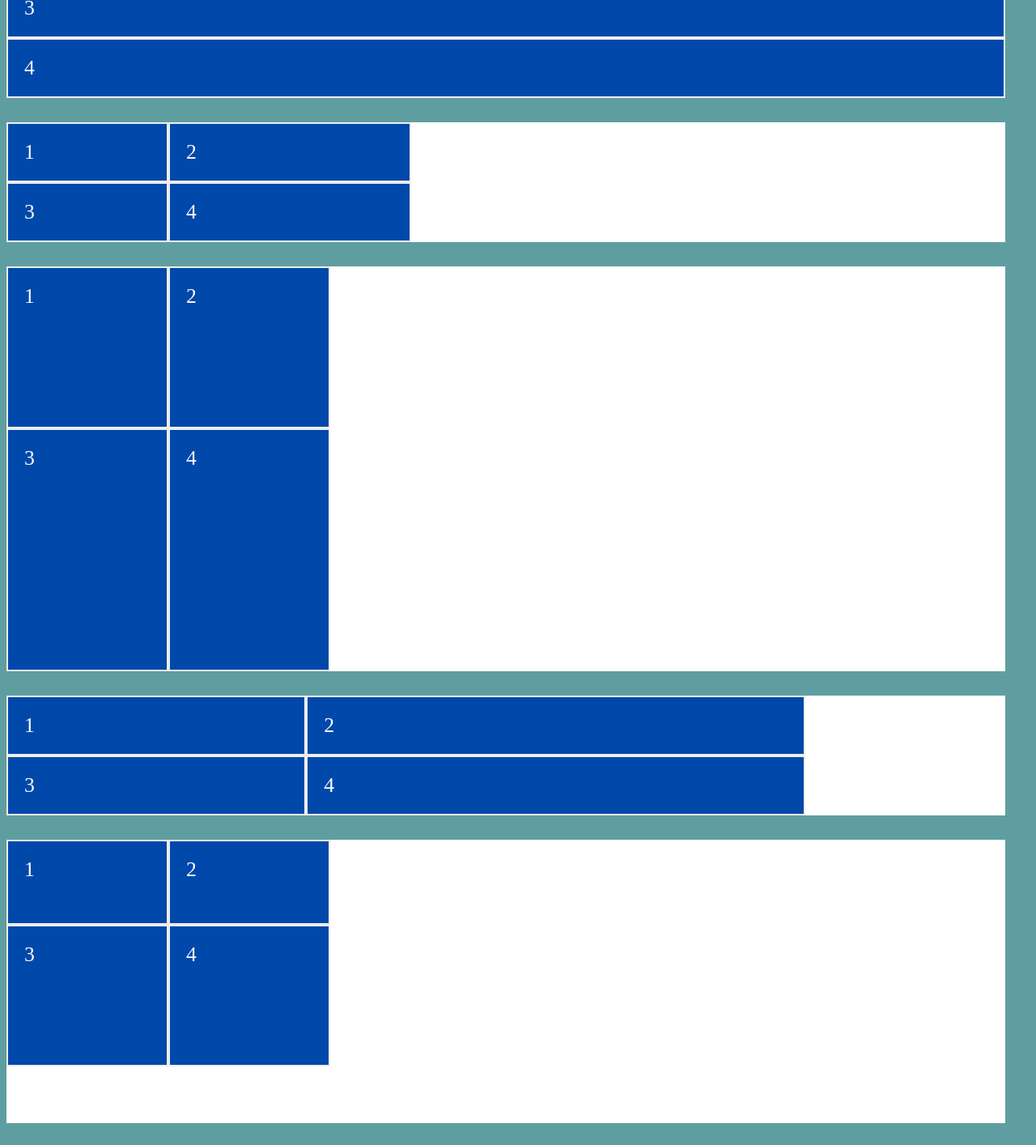
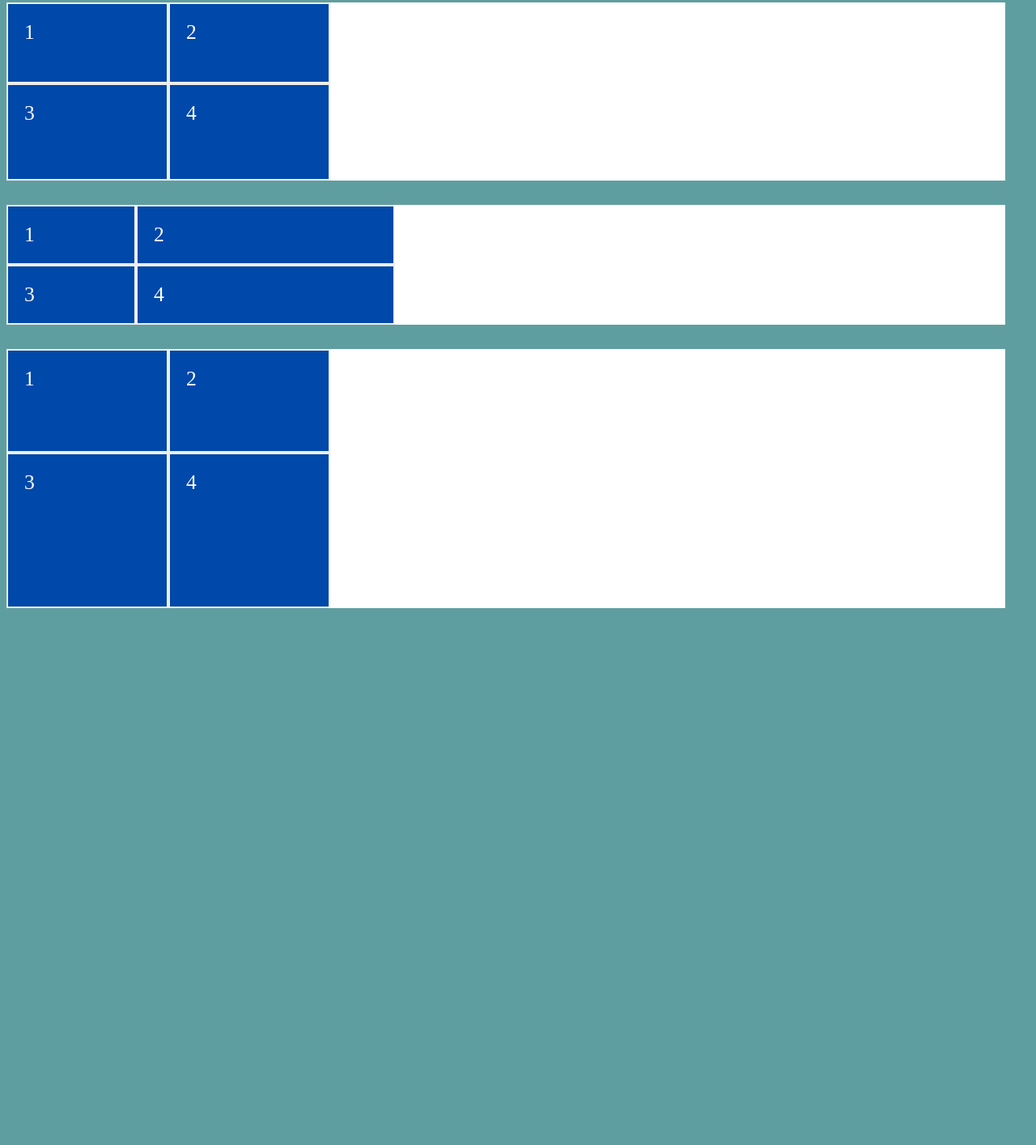
Before and after one commit to HemanthAvi/CSS-Grid-Project, a plain HTML site: page index.html in a window 1280 px wide. Shown: the part 205-1619 px from the top of the page at 81% size. After the commit the page ends 964 px from the top, so only its background shows below. Drawn offline with Linux system fonts and the light colour scheme.

Commit message:
track size based on the font-size

```diff
--- /dev/null
+++ b/grid-containers-and-trackers.css
@@ -0,0 +1,42 @@
+.container {
+    display: grid;
+    font-size: 20px;
+}
+
+/* .two-fixed-column-container{
+    grid-template-columns: 200px 300px;
+}
+
+.two-fixed-row-container{
+    grid-template-columns: 200px 200px;
+    grid-template-rows: 200px 300px;
+}
+
+.two-percentage-column-container{
+    grid-template-columns: 30% 50%;
+}
+
+.two-percentage-row-container {
+    height: 350px;
+    grid-template-columns: 200px 200px;
+    grid-template-rows: 30% 50%;
+} */
+
+
+.two-em-column-container {
+    grid-template-columns: 10em 5em;
+}
+
+.two-em-row-container {
+    grid-template-columns: 200px 200px;
+    grid-template-rows: 5em 6em;
+}
+
+.two-rem-column-container {
+    grid-template-columns: 10rem 20rem;
+}
+
+.two-rem-row-container {
+    grid-template-columns: 200px 200px;
+    grid-template-rows: 8rem 12rem;
+}
--- a/grid-property-basics.css
+++ /dev/null
@@ -1,22 +0,0 @@
-.container {
-    display: grid;
-}
-
-.two-fixed-column-container{
-    grid-template-columns: 200px 300px;
-}
-
-.two-fixed-row-container{
-    grid-template-columns: 200px 200px;
-    grid-template-rows: 200px 300px;
-}
-
-.two-percentage-column-container{
-    grid-template-columns: 30% 50%;
-}
-
-.two-percentage-row-container {
-    height: 350px;
-    grid-template-columns: 200px 200px;
-    grid-template-rows: 30% 50%;
-}
--- a/index.html
+++ b/index.html
@@ -5,45 +5,35 @@
     <meta name="viewport" content="width=device-width, initial-scale=1.0" />
     <title>Grid Container Basics</title>
     <link rel="stylesheet" type="text/css" href="style.css" />
-    <link rel="stylesheet" type="text/css" href="grid-property-basics.css" />
+    <link
+      rel="stylesheet"
+      type="text/css"
+      href="grid-containers-and-trackers.css"
+    />
   </head>
   <body>
-    <div class="container">
+    <div class="container two-em-column-container">
       <div class="item">1</div>
       <div class="item">2</div>
       <div class="item">3</div>
       <div class="item">4</div>
     </div>
 
-    <div class="container two-fixed-column-container">
+    <div class="container two-em-row-container">
       <div class="item">1</div>
       <div class="item">2</div>
       <div class="item">3</div>
       <div class="item">4</div>
     </div>
 
-    <div class="container two-fixed-row-container">
+    <div class="container two-rem-column-container">
       <div class="item">1</div>
       <div class="item">2</div>
       <div class="item">3</div>
       <div class="item">4</div>
     </div>
 
-    <div class="container two-percentage-column-container">
-      <div class="item">1</div>
-      <div class="item">2</div>
-      <div class="item">3</div>
-      <div class="item">4</div>
-    </div>
-
-    <div class="container two-percentage-row-container">
-      <div class="item">1</div>
-      <div class="item">2</div>
-      <div class="item">3</div>
-      <div class="item">4</div>
-    </div>
-
-    <div class="inline-container">
+    <div class="container two-rem-row-container">
       <div class="item">1</div>
       <div class="item">2</div>
       <div class="item">3</div>
```
